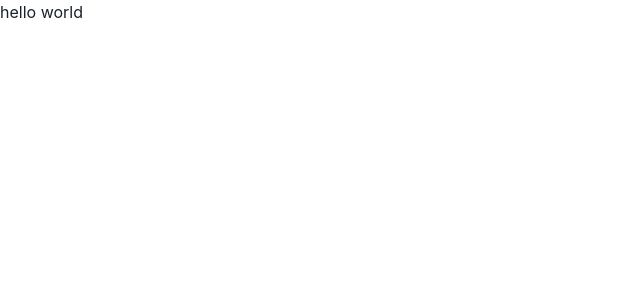
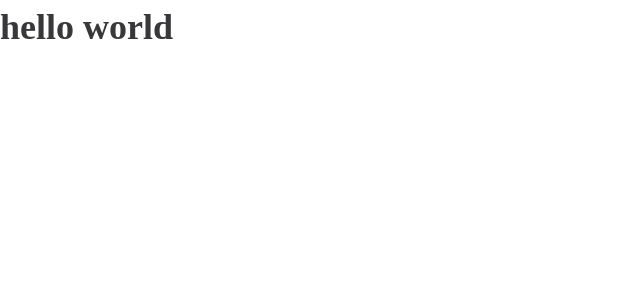
Before and after one commit to WildCodeSchool/2109-wns-remote1-yellowteam-front, a React (Create React App) app: page / in a window 1280 px wide. Shown: the top 300 px of the page, without its empty margins (0-640 px from the left). Built offline with nearby package versions, Linux system fonts and the light colour scheme.

Commit message:
chakra using mainTheme

```diff
--- a/src/App.tsx
+++ b/src/App.tsx
@@ -1,10 +1,11 @@
 import React from 'react'
-import { ChakraProvider } from '@chakra-ui/react'
+import { ChakraProvider, Text } from '@chakra-ui/react'
+import mainTheme from './theme/mainTheme'
 
 function App(): JSX.Element {
   return (
-    <ChakraProvider>
-      <div className="App">hello world</div>
+    <ChakraProvider theme={mainTheme}>
+      <Text textStyle="h1">hello world</Text>
     </ChakraProvider>
   )
 }
--- /dev/null
+++ b/src/theme/mainTheme.ts
@@ -0,0 +1,37 @@
+import { extendTheme } from '@chakra-ui/react'
+
+const mainTheme = extendTheme({
+  textStyles: {
+    // you can also use responsive styles
+    h1: {
+      fontSize: ['32', '36'],
+      fontWeight: '800',
+      color: '#38383A',
+      fontFamily: 'Avenir',
+    },
+    h2: {
+      fontSize: ['22', '24'],
+      fontWeight: '800',
+      color: '#38383A',
+      fontFamily: 'Avenir',
+    },
+    body: {
+      fontSize: '13',
+      color: '#38383A',
+      fontFamily: 'Avenir',
+      fontWeight: '300',
+    },
+  },
+  colors: {
+    orange: '#F69826',
+    textPrimary: '#38383A',
+    mediumGreyText: '#4E4F54',
+    greyText: '#9FA1A5',
+    deactivatedGrey: '#BEBDC0',
+    superLightGrey: '#EBECF0',
+    teal: '#009A96',
+    lightTeal: '#A4DFDC',
+  },
+})
+
+export default mainTheme
```
